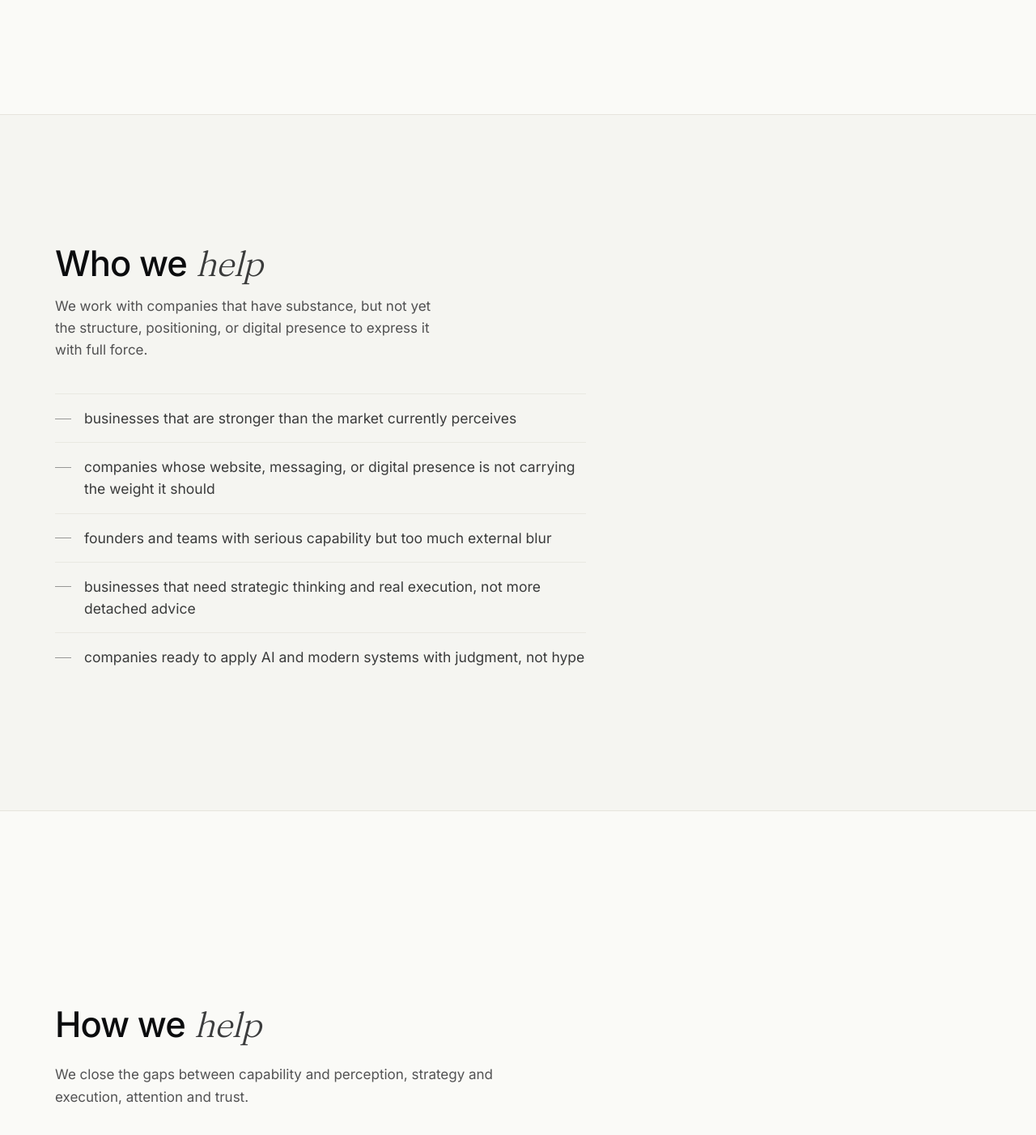
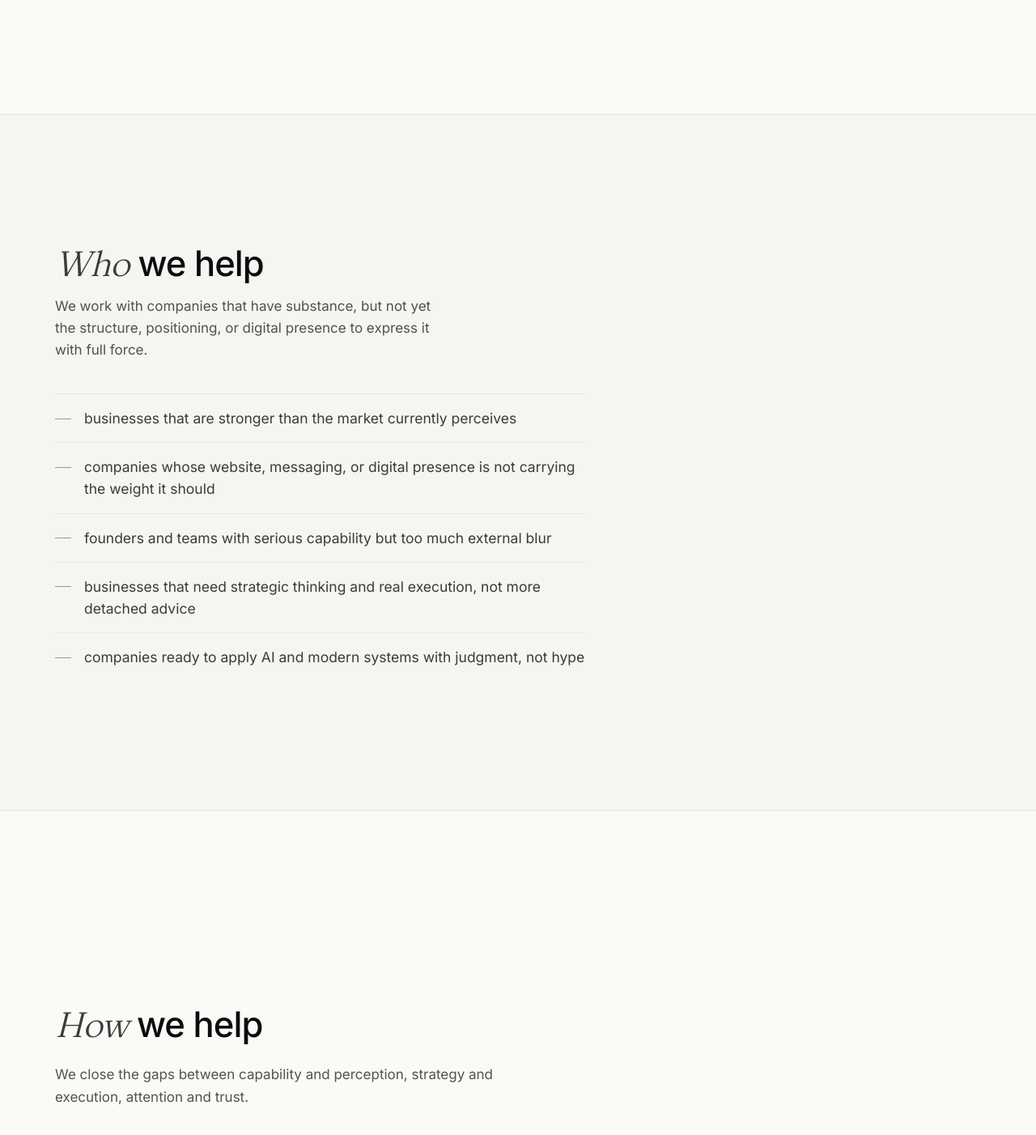
Before and after one commit to drapernorwood/website-v1, a Next.js app: page / in a window 1280 px wide. Shown: the part 1131-2533 px from the top of the page at 81% size. Built offline with nearby package versions, Linux system fonts and the light colour scheme.

Commit message:
Update header italics: shift from "help" to "who" and "how"
- "Who we help" → "Who" is now italicized
- "How we help" → "How" is now italicized

https://claude.ai/code/session_01VPSHyaBdgPCxZzfBmotQGT

```diff
--- a/src/components/Services.tsx
+++ b/src/components/Services.tsx
@@ -35,10 +35,10 @@ export function Services() {
       <div className="container-dn">
         <div>
           <h2 className="text-h2 font-medium tracking-tighter2 text-ink">
-            How we{" "}
             <span className="serif-display italic font-light text-ink/80">
-              help
+              How
             </span>
+            {" "}we help
           </h2>
           <p className="mt-6 max-w-[56ch] text-[17px] leading-[1.65] text-ink/70">
             We close the gaps between capability and perception, strategy and execution, attention and trust.
--- a/src/components/WhoSolve.tsx
+++ b/src/components/WhoSolve.tsx
@@ -16,10 +16,10 @@ export function WhoSolve() {
           <Column
             heading={
               <>
-                Who we{" "}
                 <span className="serif-display italic font-light text-ink/80">
-                  help
+                  Who
                 </span>
+                {" "}we help
               </>
             }
             lead="We work with companies that have substance, but not yet the structure, positioning, or digital presence to express it with full force."
```
